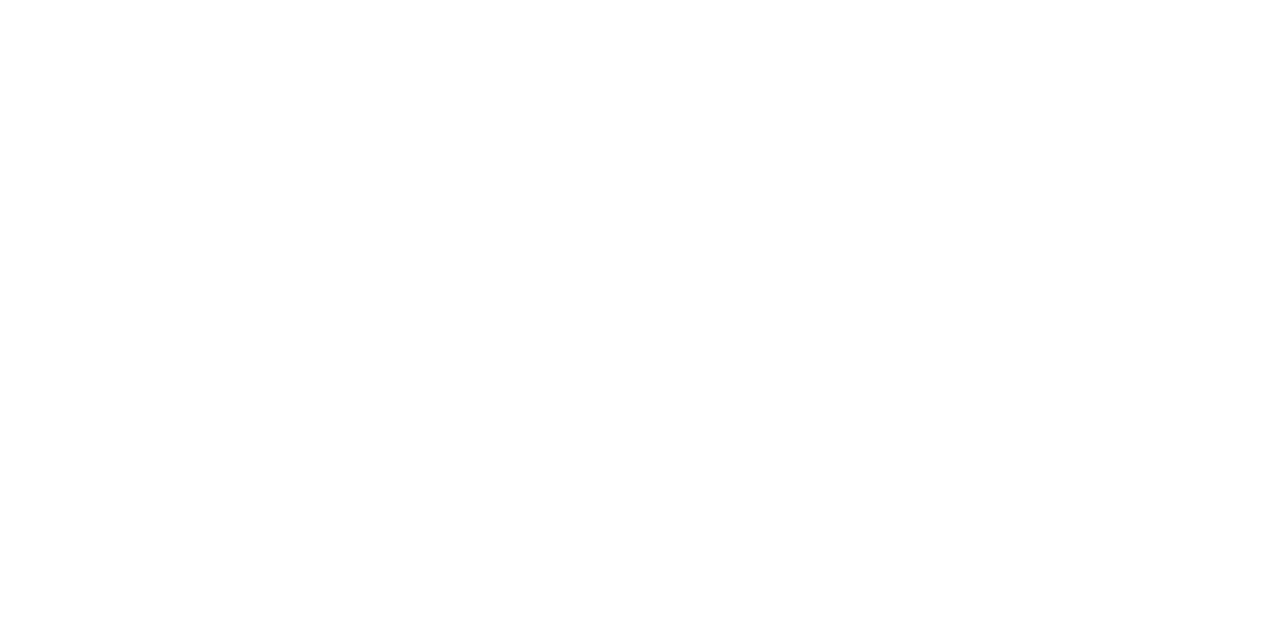
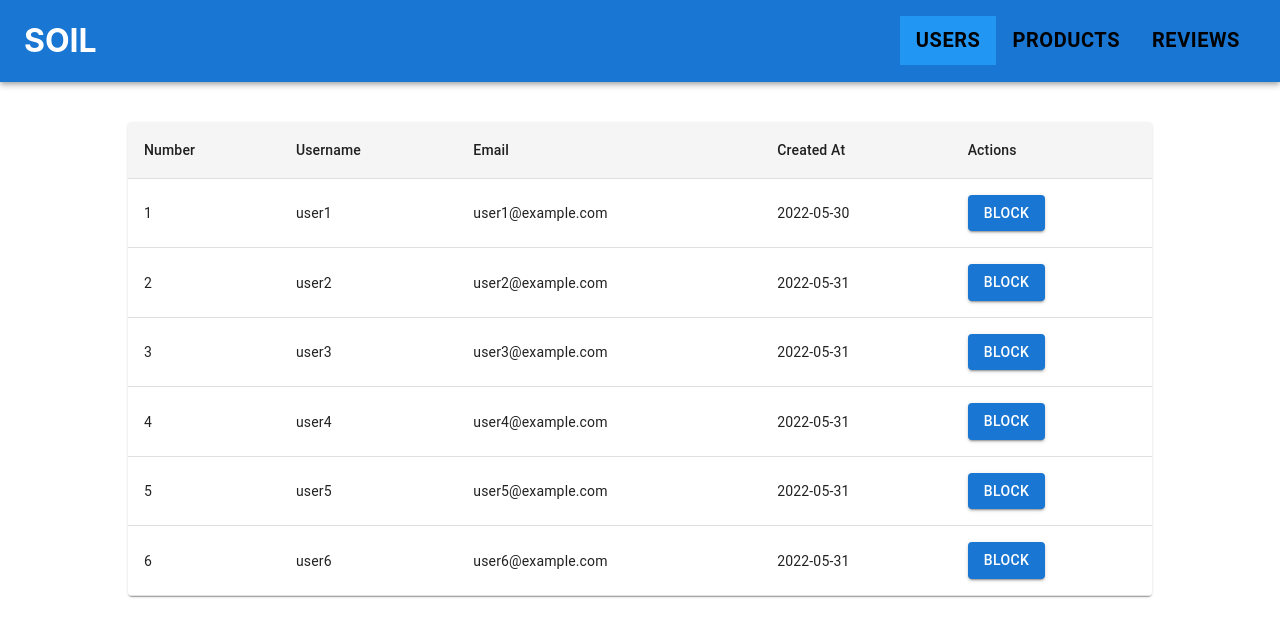
Before and after one commit to tonythai12/SOIL-React.js-Web-Application, a React (Create React App) app in the folder Admin-React/: page /admin/user in a window 1280 px wide. Before the commit this address had no page. Shown: the top 636 px of the page. Built offline with nearby package versions, Linux system fonts and the light colour scheme.

Commit message:
0530_007
- update Users UI

```diff
--- a/Admin-React/package.json
+++ b/Admin-React/package.json
@@ -3,14 +3,16 @@
   "version": "0.1.0",
   "private": true,
   "dependencies": {
+    "@emotion/react": "^11.11.4",
+    "@emotion/styled": "^11.11.5",
+    "@mui/material": "^5.15.19",
     "@testing-library/jest-dom": "^5.17.0",
     "@testing-library/react": "^13.4.0",
     "@testing-library/user-event": "^13.5.0",
     "react": "^18.3.1",
     "react-dom": "^18.3.1",
     "react-router-dom": "^6.23.1",
-    "react-scripts": "5.0.1",
-    "tailwindcss": "^3.4.3",
+    "react-scripts": "^5.0.1",
     "web-vitals": "^2.1.4"
   },
   "scripts": {
--- a/Admin-React/src/pages/Main.js
+++ b/Admin-React/src/pages/Main.js
@@ -1,5 +1,67 @@
-import React from 'react';
+import React, { useState } from 'react';
+import AppBar from '@mui/material/AppBar';
+import Toolbar from '@mui/material/Toolbar';
+import Tabs from '@mui/material/Tabs';
+import Tab from '@mui/material/Tab';
+import { Outlet, useNavigate } from 'react-router-dom';
+import { Stack } from '@mui/material';
 
 export default function MainPage() {
-  return <div>Main Page</div>;
+  const navigate = useNavigate();
+  const [selectedTab, setSelectedTab] = useState('user');
+
+  const handleNavigate = (pathName) => {
+    setSelectedTab(pathName);
+    navigate(`/admin/${pathName}`);
+  };
+  return (
+    <Stack
+      sx={{
+        height: '100vh',
+        width: '`100%',
+      }}
+    >
+      <AppBar position='static'>
+        <Toolbar>
+          <h1 style={{ flexGrow: 1 }}>SOIL</h1>
+          <Tabs value={selectedTab}>
+            <Tab
+              label='Users'
+              onClick={() => handleNavigate('user')}
+              sx={{
+                backgroundColor:
+                  selectedTab === 'user' ? '#2196f3' : 'transparent',
+                color: '#000',
+                fontWeight: 600,
+                fontSize: 20,
+              }}
+            />
+            <Tab
+              label='Products'
+              onClick={() => handleNavigate('product')}
+              sx={{
+                backgroundColor:
+                  selectedTab === 'product' ? '#2196f3' : 'transparent',
+                color: '#000',
+                fontWeight: 600,
+                fontSize: 20,
+              }}
+            />
+            <Tab
+              label='Reviews'
+              onClick={() => handleNavigate('review')}
+              sx={{
+                backgroundColor:
+                  selectedTab === 'review' ? '#2196f3' : 'transparent',
+                color: '#000',
+                fontWeight: 600,
+                fontSize: 20,
+              }}
+            />
+          </Tabs>
+        </Toolbar>
+      </AppBar>
+      <Outlet />
+    </Stack>
+  );
 }
--- /dev/null
+++ b/Admin-React/src/pages/Products.js
@@ -0,0 +1,5 @@
+import React from 'react';
+
+export default function Products() {
+  return <div>Products</div>;
+}
--- /dev/null
+++ b/Admin-React/src/pages/Reviews.js
@@ -0,0 +1,5 @@
+import React from 'react';
+
+export default function Reviews() {
+  return <div>Reviews</div>;
+}
--- /dev/null
+++ b/Admin-React/src/pages/Users.js
@@ -0,0 +1,111 @@
+import React, { useState } from 'react';
+import Table from '@mui/material/Table';
+import TableBody from '@mui/material/TableBody';
+import TableCell from '@mui/material/TableCell';
+import TableContainer from '@mui/material/TableContainer';
+import TableHead from '@mui/material/TableHead';
+import TableRow from '@mui/material/TableRow';
+import Paper from '@mui/material/Paper';
+import Button from '@mui/material/Button';
+import { Stack } from '@mui/material';
+
+const initialUsers = [
+  {
+    id: 1,
+    username: 'user1',
+    email: 'user1@example.com',
+    created_at: '2022-05-30',
+    blocked: false,
+  },
+  {
+    id: 2,
+    username: 'user2',
+    email: 'user2@example.com',
+    created_at: '2022-05-31',
+    blocked: false,
+  },
+  {
+    id: 3,
+    username: 'user3',
+    email: 'user3@example.com',
+    created_at: '2022-05-31',
+    blocked: false,
+  },
+  {
+    id: 4,
+    username: 'user4',
+    email: 'user4@example.com',
+    created_at: '2022-05-31',
+    blocked: false,
+  },
+  {
+    id: 5,
+    username: 'user5',
+    email: 'user5@example.com',
+    created_at: '2022-05-31',
+    blocked: false,
+  },
+  {
+    id: 6,
+    username: 'user6',
+    email: 'user6@example.com',
+    created_at: '2022-05-31',
+    blocked: false,
+  },
+];
+
+export default function Users() {
+  const [users, setUsers] = useState(initialUsers);
+
+  const toggleBlockUser = (id) => {
+    setUsers((prevUsers) =>
+      prevUsers.map((user) =>
+        user.id === id ? { ...user, blocked: !user.blocked } : user
+      )
+    );
+  };
+
+  return (
+    <Stack
+      display='flex'
+      flexDirection='row'
+      justifyContent='center'
+      alignItems='center'
+    >
+      <Stack sx={{ mt: 5, width: '80%' }}>
+        <TableContainer component={Paper}>
+          <Table>
+            <TableHead sx={{ bgcolor: '#f5f5f5' }}>
+              <TableRow>
+                <TableCell>Number</TableCell>
+                <TableCell>Username</TableCell>
+                <TableCell>Email</TableCell>
+                <TableCell>Created At</TableCell>
+                <TableCell>Actions</TableCell>
+              </TableRow>
+            </TableHead>
+            <TableBody>
+              {users.map((user, index) => (
+                <TableRow key={user.id}>
+                  <TableCell>{index + 1}</TableCell>
+                  <TableCell>{user.username}</TableCell>
+                  <TableCell>{user.email}</TableCell>
+                  <TableCell>{user.created_at}</TableCell>
+                  <TableCell>
+                    <Button
+                      variant='contained'
+                      color={user.blocked ? 'secondary' : 'primary'}
+                      onClick={() => toggleBlockUser(user.id)}
+                    >
+                      {user.blocked ? 'Unblock' : 'Block'}
+                    </Button>
+                  </TableCell>
+                </TableRow>
+              ))}
+            </TableBody>
+          </Table>
+        </TableContainer>
+      </Stack>
+    </Stack>
+  );
+}
```
Also changed, not shown: Admin-React/src/routes.js (+9 -8 lines), Admin-React/tailwind.config.js (deleted, +0 -8 lines), 2 other files (tests, documents, lock files or other folders).
